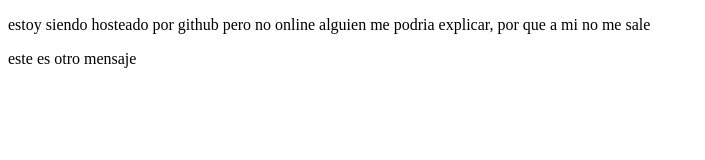
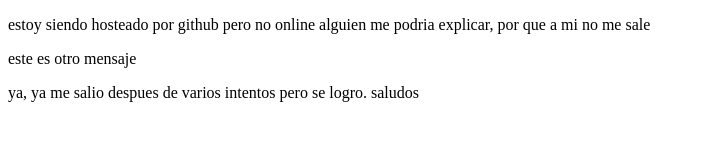
Before and after one commit to Marioberol/hello-world, a plain HTML site: page index.html in a window 1280 px wide. Shown: the whole page, without its empty margins (0-705 px from the left). Drawn offline with Linux system fonts and the light colour scheme.

Commit message:
esto ya es seguro creo

```diff
--- a/index.html
+++ b/index.html
@@ -8,5 +8,6 @@
 <body>
     <p>estoy siendo hosteado por github pero no online alguien me podria explicar, por que a mi no me sale</p>
     <p>este es otro mensaje</p>
+    <p>ya, ya me salio despues de varios intentos pero se logro. saludos </p>
 </body>
 </html>
```
